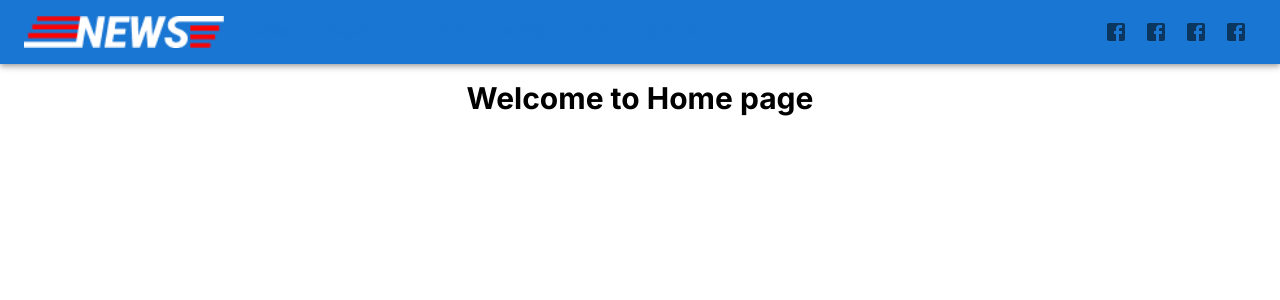
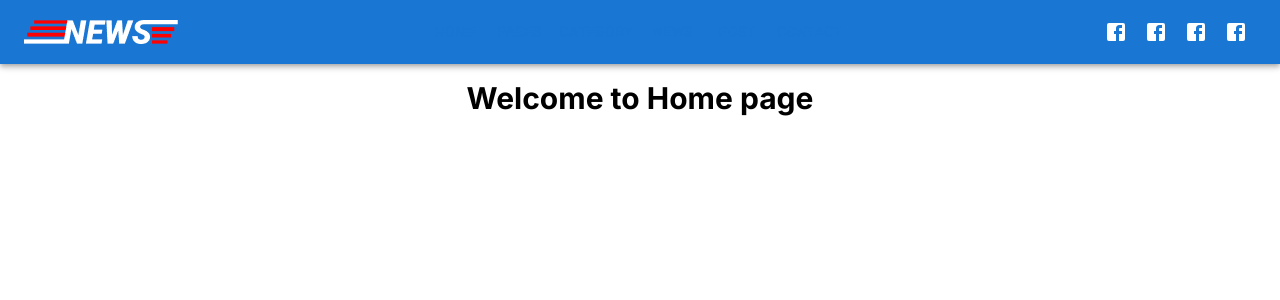
Before and after one commit to sumonpaul55/the-dragon-nextjs, a Next.js app: page / in a window 1280 px wide. Shown: the top 300 px of the page. Built offline with nearby package versions, Linux system fonts and the light colour scheme.

Commit message:
basic explore of sx and some meterial ui

```diff
--- a/src/app/components/shared/Navbar.js
+++ b/src/app/components/shared/Navbar.js
@@ -8,7 +8,7 @@ import Button from '@mui/material/Button';
 import Image from 'next/image';
 import logo from "@/assets/logo.png"
 // icons
-import { IconButton } from '@mui/material';
+import { IconButton, Stack } from '@mui/material';
 import FacebookIcon from '@mui/icons-material/Facebook';
 import Link from 'next/link';
 
@@ -47,7 +47,7 @@ function Navbar() {
             <Container maxWidth="xl">
                 <Toolbar disableGutters>
                     <Image src={logo} alt="logo" width={200} height={100} />
-                    <Box sx={{ flexGrow: 1, display: { xs: 'none', md: 'flex', gap: "10px", marginLeft: "20px" } }}>
+                    <Box className="w-full text-center">
                         {navItems.map((page) => (
                             <Link href={page.pathname} key={page}>
                                 <Button className="text-white">
@@ -57,6 +57,7 @@ function Navbar() {
                         ))}
                     </Box>
                     <Box>
+                        <Stack direction="row" sx={{ "& svg": { color: "white" } }}>
                             <IconButton>
                                 <FacebookIcon />
                             </IconButton>
@@ -69,6 +70,7 @@ function Navbar() {
                             <IconButton>
                                 <FacebookIcon />
                             </IconButton>
+                        </Stack>
 
                     </Box>
                 </Toolbar>
```
Lines whose indentation alone changed are shown as unchanged.
